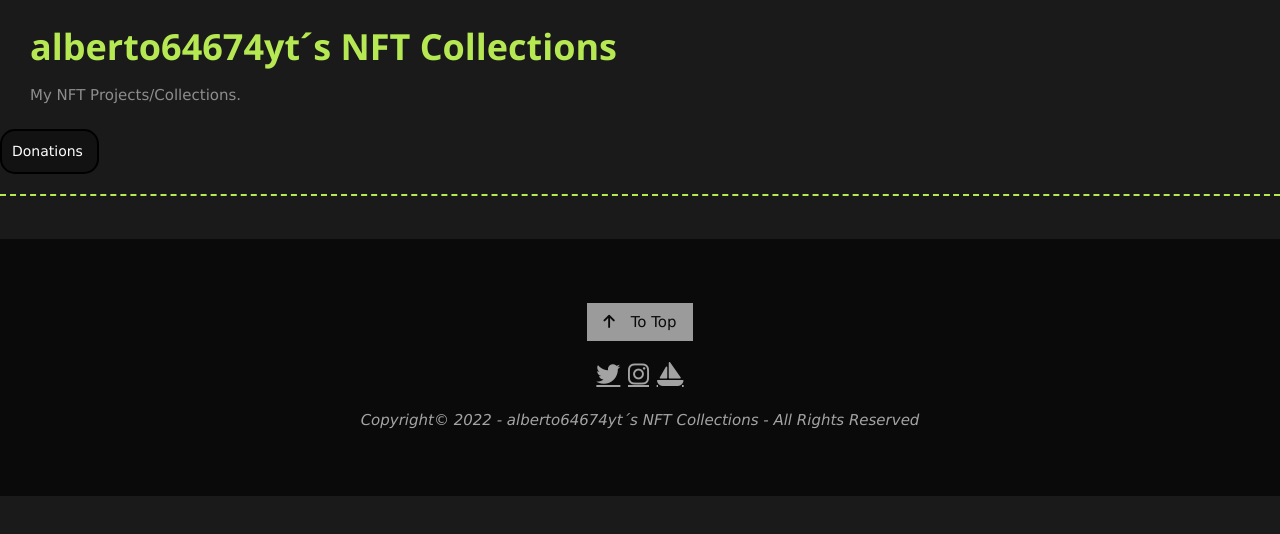
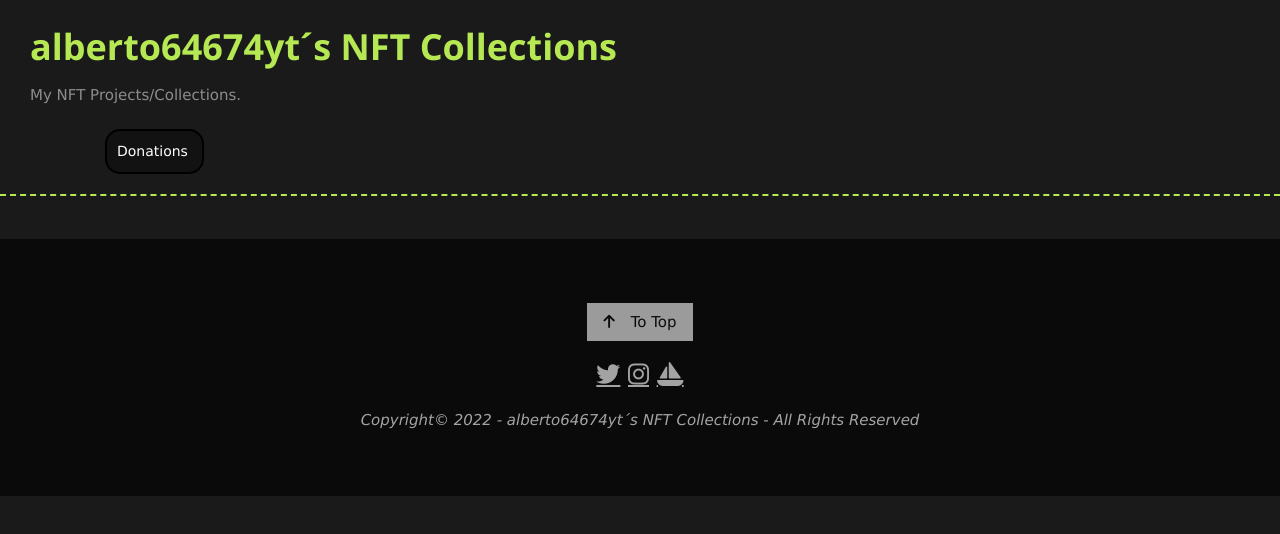
Before and after one commit to alberto64674yt/alberto64674yt.github.io, a plain HTML site: page index.html in a window 1280 px wide. Drawn offline with nearby package versions, Linux system fonts and the light colour scheme; no server answers.

Commit message:
Update index.html

```diff
--- a/index.html
+++ b/index.html
@@ -23,7 +23,7 @@
       <br>
       <br>
       <!-- buttons -->
-      <a href="donations.html" class="button" >Donations</a>
+      &emsp;&emsp;&emsp;&emsp;&emsp;&emsp;&emsp;<a href="donations.html" class="button" >Donations</a>
       <!-- horizontal rule-->
       <hr class="hr">
       <!-- paragraph -->
```
